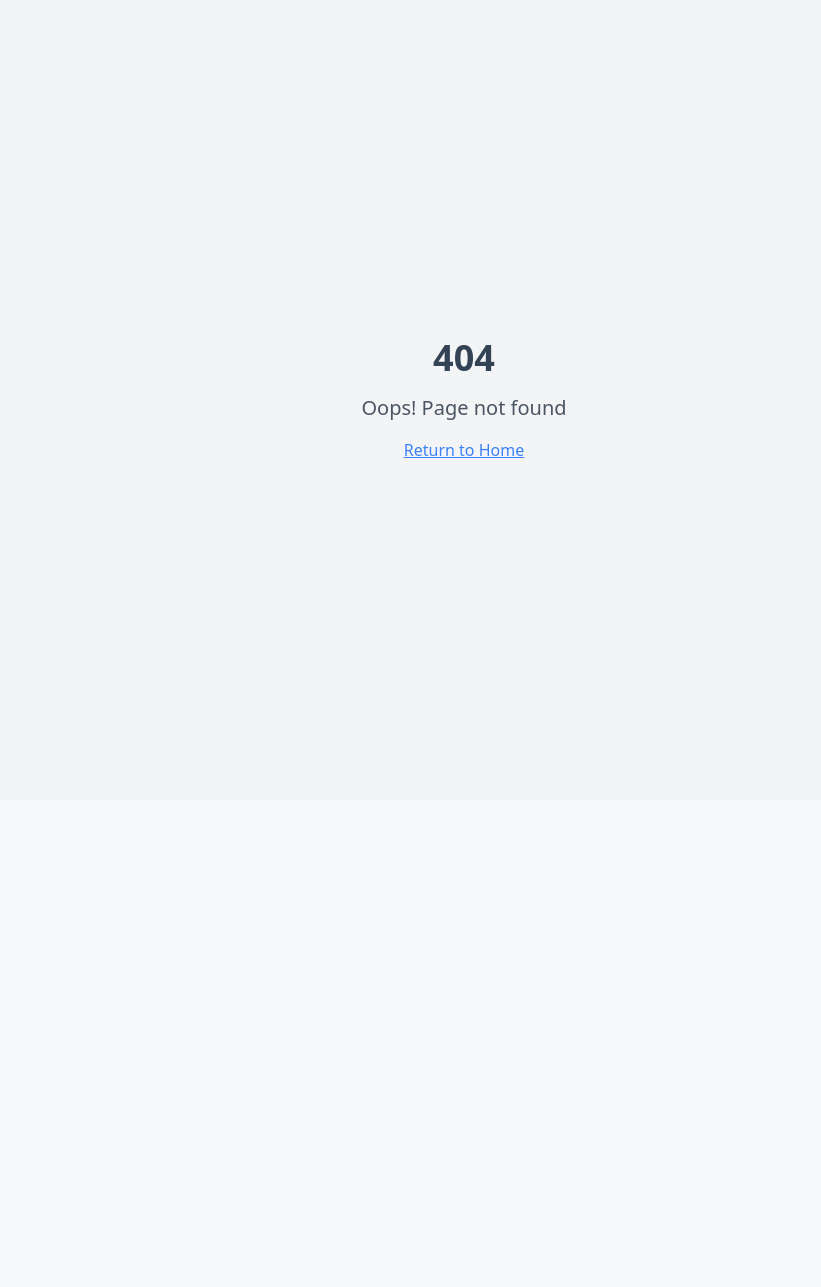
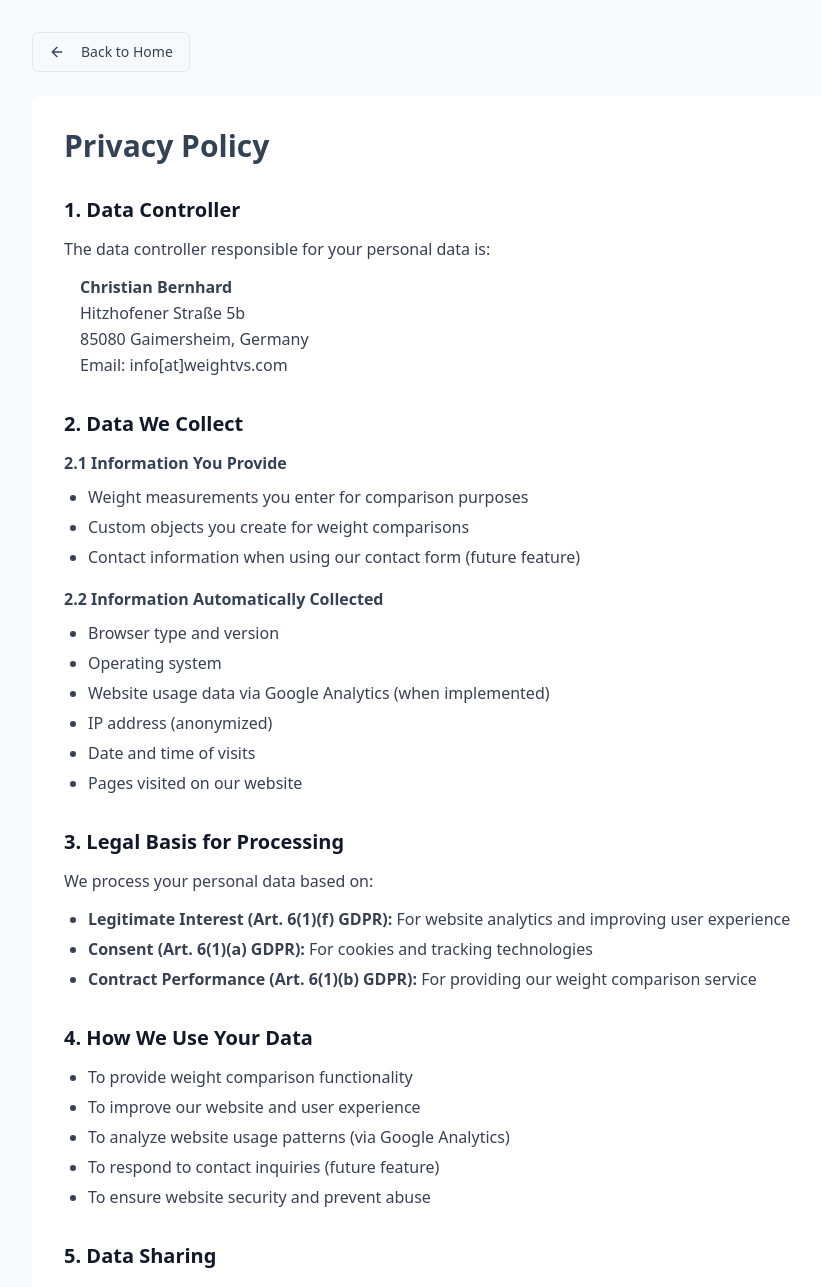
Before and after one commit to orbitartprint/weigh-it-up-now, a React (Vite) app: page /privacy in a window 1280 px wide. Before the commit this address had no page. Shown: the top 1287 px of the page, without its empty margins (176-997 px from the left). Before the commit the page ends 800 px from the top, so only its background shows below. Built offline with nearby package versions, Linux system fonts and the light colour scheme.

Commit message:
Add GDPR-compliant privacy policy
Added a privacy policy page, updated footer navigation, and adjusted routing to include the new page. The policy covers data collection, user rights, cookie information, and contact details, with future-proofing for analytics and a contact form.

```diff
--- a/src/App.tsx
+++ b/src/App.tsx
@@ -6,6 +6,7 @@ import { QueryClient, QueryClientProvider } from "@tanstack/react-query";
 import { BrowserRouter, Routes, Route } from "react-router-dom";
 import Index from "./pages/Index";
 import Legal from "./pages/Legal";
+import Privacy from "./pages/Privacy";
 import NotFound from "./pages/NotFound";
 
 const queryClient = new QueryClient();
@@ -19,6 +20,7 @@ const App = () => (
         <Routes>
           <Route path="/" element={<Index />} />
           <Route path="/legal" element={<Legal />} />
+          <Route path="/privacy" element={<Privacy />} />
           {/* ADD ALL CUSTOM ROUTES ABOVE THE CATCH-ALL "*" ROUTE */}
           <Route path="*" element={<NotFound />} />
         </Routes>
--- a/src/pages/Index.tsx
+++ b/src/pages/Index.tsx
@@ -65,12 +65,18 @@ const Index = () => {
           <p className="text-xs text-muted-foreground mt-2">
             All weights are approximate and based on averages
           </p>
-          <div className="mt-3">
+          <div className="mt-3 space-x-4">
             <Link
               to="/legal"
               className="text-xs text-muted-foreground hover:text-foreground underline"
             >
               Legal
+            </Link>
+            <Link
+              to="/privacy"
+              className="text-xs text-muted-foreground hover:text-foreground underline"
+            >
+              Privacy Policy
             </Link>
           </div>
         </div>
--- /dev/null
+++ b/src/pages/Privacy.tsx
@@ -0,0 +1,174 @@
+
+import { ArrowLeft } from "lucide-react";
+import { Button } from "@/components/ui/button";
+import { useNavigate } from "react-router-dom";
+
+const Privacy = () => {
+  const navigate = useNavigate();
+
+  return (
+    <div className="min-h-screen bg-gray-50">
+      <div className="container mx-auto px-4 py-8 max-w-4xl">
+        <Button
+          variant="outline"
+          onClick={() => navigate("/")}
+          className="mb-6"
+        >
+          <ArrowLeft size={16} className="mr-2" />
+          Back to Home
+        </Button>
+
+        <div className="bg-white rounded-lg shadow-sm p-8">
+          <h1 className="text-3xl font-bold mb-8">Privacy Policy</h1>
+
+          <div className="space-y-8 text-gray-700 leading-relaxed">
+            <div>
+              <h2 className="text-xl font-semibold mb-3 text-gray-900">1. Data Controller</h2>
+              <p className="mb-3">
+                The data controller responsible for your personal data is:
+              </p>
+              <div className="ml-4">
+                <p className="font-semibold">Christian Bernhard</p>
+                <p>Hitzhofener Straße 5b</p>
+                <p>85080 Gaimersheim, Germany</p>
+                <p>Email: info[at]weightvs.com</p>
+              </div>
+            </div>
+
+            <div>
+              <h2 className="text-xl font-semibold mb-3 text-gray-900">2. Data We Collect</h2>
+              <h3 className="font-semibold mb-2">2.1 Information You Provide</h3>
+              <ul className="list-disc ml-6 mb-4 space-y-1">
+                <li>Weight measurements you enter for comparison purposes</li>
+                <li>Custom objects you create for weight comparisons</li>
+                <li>Contact information when using our contact form (future feature)</li>
+              </ul>
+
+              <h3 className="font-semibold mb-2">2.2 Information Automatically Collected</h3>
+              <ul className="list-disc ml-6 mb-4 space-y-1">
+                <li>Browser type and version</li>
+                <li>Operating system</li>
+                <li>Website usage data via Google Analytics (when implemented)</li>
+                <li>IP address (anonymized)</li>
+                <li>Date and time of visits</li>
+                <li>Pages visited on our website</li>
+              </ul>
+            </div>
+
+            <div>
+              <h2 className="text-xl font-semibold mb-3 text-gray-900">3. Legal Basis for Processing</h2>
+              <p className="mb-3">We process your personal data based on:</p>
+              <ul className="list-disc ml-6 space-y-1">
+                <li><strong>Legitimate Interest (Art. 6(1)(f) GDPR):</strong> For website analytics and improving user experience</li>
+                <li><strong>Consent (Art. 6(1)(a) GDPR):</strong> For cookies and tracking technologies</li>
+                <li><strong>Contract Performance (Art. 6(1)(b) GDPR):</strong> For providing our weight comparison service</li>
+              </ul>
+            </div>
+
+            <div>
+              <h2 className="text-xl font-semibold mb-3 text-gray-900">4. How We Use Your Data</h2>
+              <ul className="list-disc ml-6 space-y-1">
+                <li>To provide weight comparison functionality</li>
+                <li>To improve our website and user experience</li>
+                <li>To analyze website usage patterns (via Google Analytics)</li>
+                <li>To respond to contact inquiries (future feature)</li>
+                <li>To ensure website security and prevent abuse</li>
+              </ul>
+            </div>
+
+            <div>
+              <h2 className="text-xl font-semibold mb-3 text-gray-900">5. Data Sharing</h2>
+              <p className="mb-3">We may share your data with:</p>
+              <ul className="list-disc ml-6 space-y-1">
+                <li><strong>Google Analytics:</strong> For website usage analysis (anonymized data)</li>
+                <li><strong>Social Media Platforms:</strong> When you use sharing features (data is shared directly by your browser)</li>
+              </ul>
+              <p className="mt-3">We do not sell, rent, or otherwise commercially distribute your personal data to third parties.</p>
+            </div>
+
+            <div>
+              <h2 className="text-xl font-semibold mb-3 text-gray-900">6. Data Retention</h2>
+              <ul className="list-disc ml-6 space-y-1">
+                <li><strong>Weight and comparison data:</strong> Stored locally in your browser, deleted when you clear browser data</li>
+                <li><strong>Analytics data:</strong> Retained for 12 months, then automatically deleted</li>
+                <li><strong>Contact form submissions:</strong> Retained for 12 months for customer service purposes</li>
+                <li><strong>Cookie consent:</strong> Retained for 12 months</li>
+              </ul>
+            </div>
+
+            <div>
+              <h2 className="text-xl font-semibold mb-3 text-gray-900">7. Your Rights Under GDPR</h2>
+              <p className="mb-3">You have the following rights regarding your personal data:</p>
+              <ul className="list-disc ml-6 space-y-1">
+                <li><strong>Right of Access:</strong> Request information about what personal data we process</li>
+                <li><strong>Right of Rectification:</strong> Request correction of inaccurate personal data</li>
+                <li><strong>Right of Erasure:</strong> Request deletion of your personal data</li>
+                <li><strong>Right to Restrict Processing:</strong> Request limitation of data processing</li>
+                <li><strong>Right to Data Portability:</strong> Request transfer of your data</li>
+                <li><strong>Right to Object:</strong> Object to processing based on legitimate interests</li>
+                <li><strong>Right to Withdraw Consent:</strong> Withdraw consent for data processing at any time</li>
+              </ul>
+              <p className="mt-3">To exercise these rights, contact us at info[at]weightvs.com</p>
+            </div>
+
+            <div>
+              <h2 className="text-xl font-semibold mb-3 text-gray-900">8. Cookies and Tracking</h2>
+              <p className="mb-3">We use cookies and similar technologies to:</p>
+              <ul className="list-disc ml-6 space-y-1">
+                <li>Remember your preferences and settings</li>
+                <li>Analyze website traffic and usage patterns</li>
+                <li>Improve website functionality</li>
+              </ul>
+              <p className="mt-3">You can manage your cookie preferences through our cookie consent banner or your browser settings.</p>
+            </div>
+
+            <div>
+              <h2 className="text-xl font-semibold mb-3 text-gray-900">9. Data Security</h2>
+              <p>We implement appropriate technical and organizational measures to protect your personal data against unauthorized access, alteration, disclosure, or destruction. However, no internet transmission is completely secure, and we cannot guarantee absolute security.</p>
+            </div>
+
+            <div>
+              <h2 className="text-xl font-semibold mb-3 text-gray-900">10. International Data Transfers</h2>
+              <p>Some of our service providers (like Google Analytics) may process data outside the European Economic Area. We ensure such transfers comply with GDPR requirements through appropriate safeguards.</p>
+            </div>
+
+            <div>
+              <h2 className="text-xl font-semibold mb-3 text-gray-900">11. Children's Privacy</h2>
+              <p>Our website is not intended for children under 16 years of age. We do not knowingly collect personal data from children under 16.</p>
+            </div>
+
+            <div>
+              <h2 className="text-xl font-semibold mb-3 text-gray-900">12. Changes to This Policy</h2>
+              <p>We may update this privacy policy from time to time. We will notify you of any material changes by posting the new policy on this page with an updated revision date.</p>
+            </div>
+
+            <div>
+              <h2 className="text-xl font-semibold mb-3 text-gray-900">13. Contact Information</h2>
+              <p className="mb-3">For any questions about this privacy policy or our data practices, contact us at:</p>
+              <div className="ml-4">
+                <p>Email: info[at]weightvs.com</p>
+                <p>Address: Hitzhofener Straße 5b, 85080 Gaimersheim, Germany</p>
+              </div>
+            </div>
+
+            <div>
+              <h2 className="text-xl font-semibold mb-3 text-gray-900">14. Supervisory Authority</h2>
+              <p>You have the right to lodge a complaint with a supervisory authority if you believe our processing of your personal data violates GDPR. The competent authority for Bavaria, Germany is the Bayerisches Landesamt für Datenschutzaufsicht.</p>
+            </div>
+
+            <div className="pt-4 border-t border-gray-200">
+              <p className="text-sm text-gray-600">
+                Last updated: {new Date().toLocaleDateString('en-GB', { day: '2-digit', month: '2-digit', year: 'numeric' })}
+              </p>
+              <p className="text-sm text-gray-600 mt-1">
+                This Privacy Policy complies with the EU General Data Protection Regulation (GDPR) and German data protection laws.
+              </p>
+            </div>
+          </div>
+        </div>
+      </div>
+    </div>
+  );
+};
+
+export default Privacy;
```
